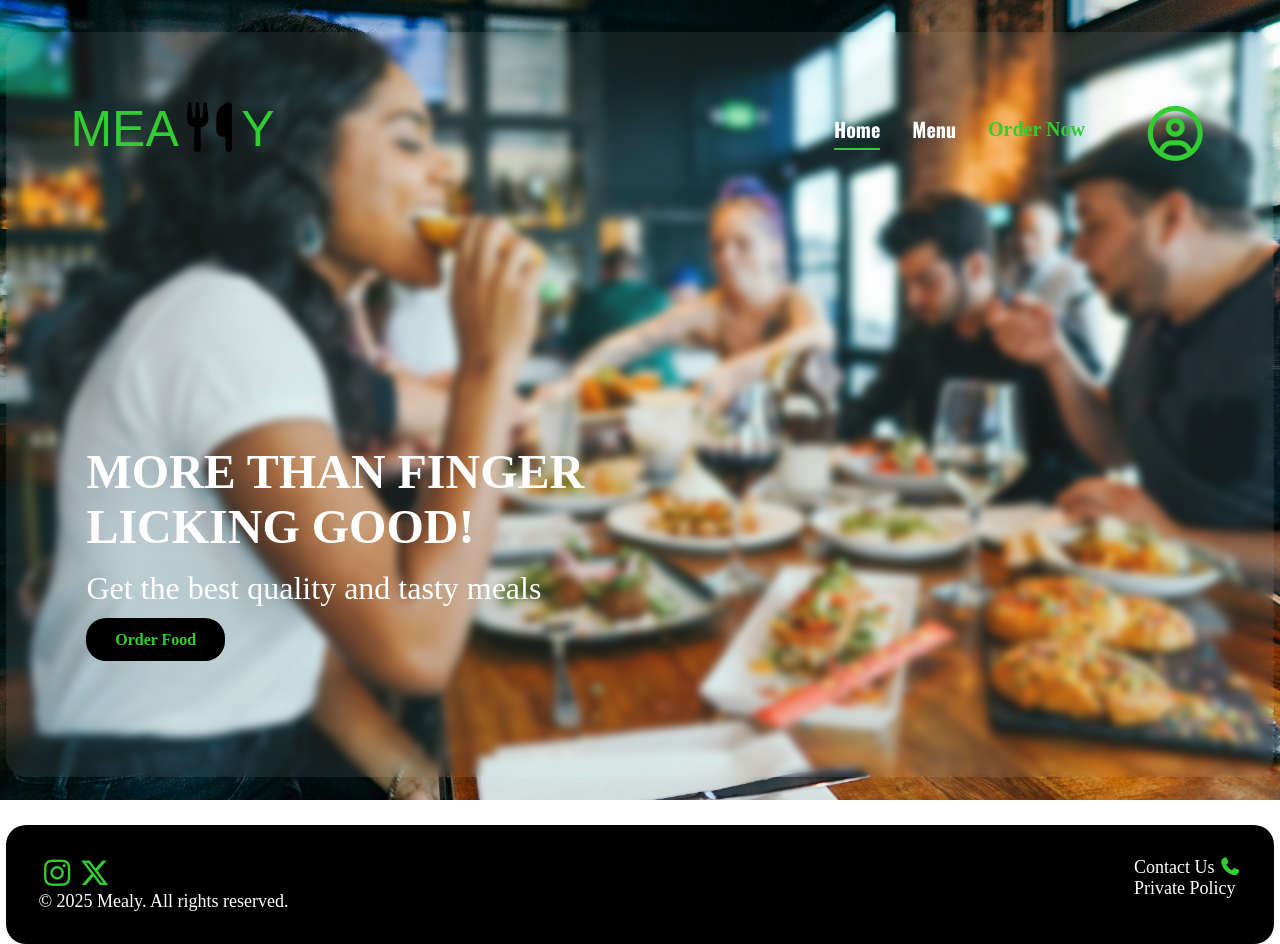
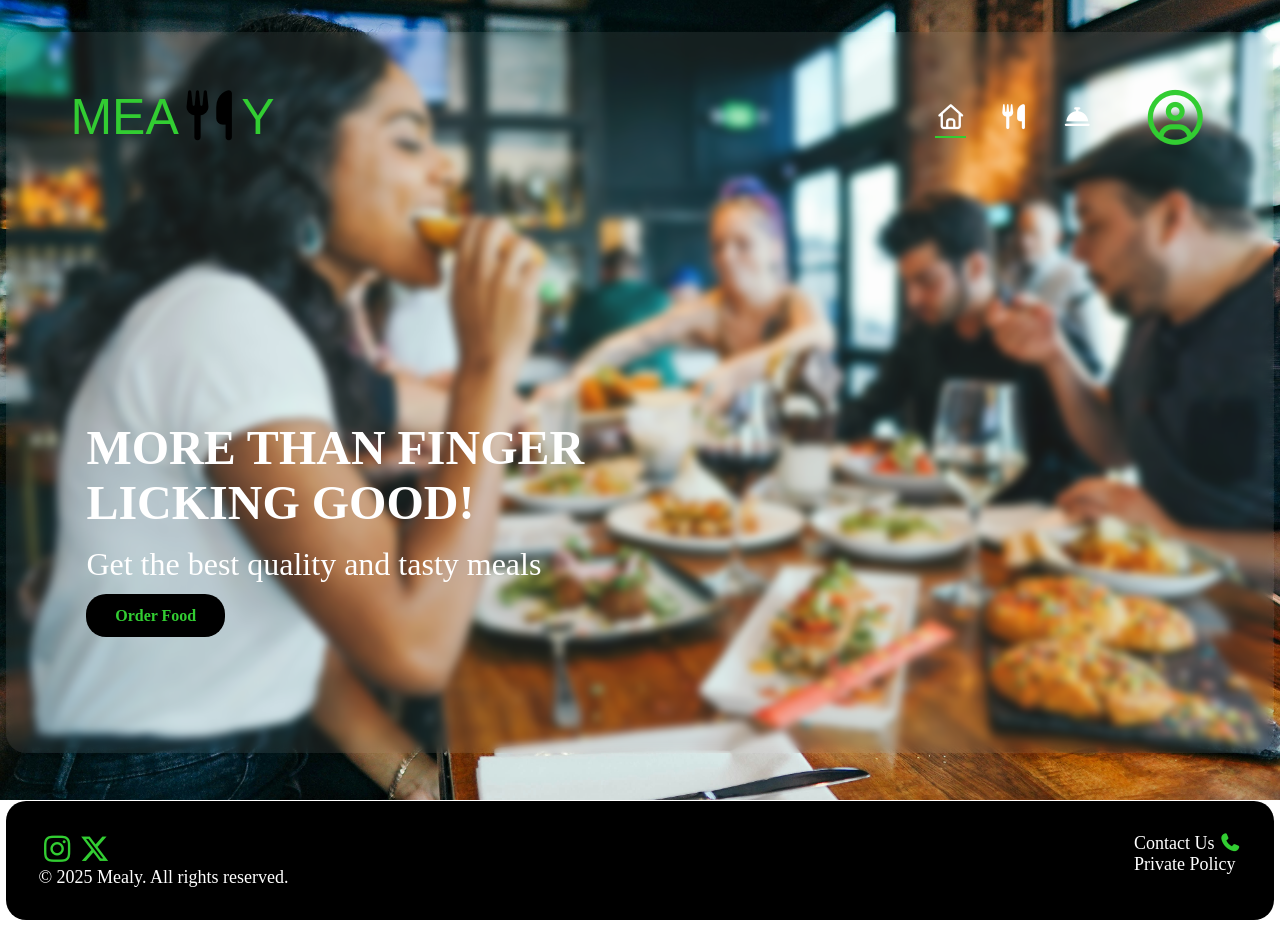
Before and after one commit to Brian-op/Mealy-Front_end, a React (Vite) app in the folder mealy-client/: page /home in a window 1280 px wide. After the commit the page ends 920 px from the top, so only its background shows below. Built offline with nearby package versions, Linux system fonts and the light colour scheme; a web font is replaced by a local one.

Commit message:
Created and made changes on styling

```diff
--- a/mealy-client/src/index.css
+++ b/mealy-client/src/index.css
@@ -25,3 +25,34 @@
 .nav-link.active {
     border-bottom: 2px solid limegreen;
 }
+
+
+
+.tooltip {
+    position: relative;
+    display: inline-block;
+    cursor: pointer;
+}
+
+.tooltiptext {
+    visibility: hidden;
+    background-color: #333;
+    color: #fff;
+    text-align: center;
+    font-size: 11px;
+    padding: 5px 10px;
+    border-radius: 5px;
+    position: absolute;
+    top: 100%;
+    left: 50%;
+    transform: translateX(-50%);
+    opacity: 0;
+    transition: opacity 0.3s;
+    white-space: nowrap;
+    z-index: 1;
+}
+
+.tooltip:hover .tooltiptext {
+    visibility: visible;
+    opacity: 1;
+}
--- a/mealy-client/src/pages/Home.css
+++ b/mealy-client/src/pages/Home.css
@@ -22,18 +22,22 @@
     gap: 1.5rem;
     margin-right: 1rem;
     align-items: center;
+
+    i{
+        color:white;
+        font-size: 25px;
+    }
 }
 
 .nav .profile-icon {
-    margin-left: 0.5rem;
-    font-size: 55px;
 
     i {
         color: limegreen;
+        font-size: 55px;
 
 
         &:hover {
-                color: #000;
+                color:white;
             }
     }
 }
@@ -61,8 +65,8 @@
     font-size: 20px;
 }
 
-.nav ul li a:hover,
-.nav ul li a.order-now {
+.nav ul li i:hover,
+.nav ul li i.order-now {
     color: limegreen;
 }
 
--- a/mealy-client/src/pages/Home.jsx
+++ b/mealy-client/src/pages/Home.jsx
@@ -12,22 +12,25 @@ function Home() {
     <div className="nav">
       <div className="brand">MEA<i className="fa-solid fa-utensils"/>Y</div>
       <div className='nav-right'>     <ul>
-        <li>
+        <li className='tooltip'>
           <NavLink to="/home" className={({ isActive }) => isActive ? "nav-link active" : "nav-link"}>
-            Home
+            <i class="fa-regular fa-house"></i>
+            <span className="tooltiptext">Home</span>
           </NavLink>
         </li>
-        <li>
+        <li className='tooltip'>
           <NavLink to="/meals" className={({ isActive }) => isActive ? "nav-link active" : "nav-link"}>
-            Menu
+            <i class="fa-solid fa-utensils"></i>
+            <span className="tooltiptext">Menu</span>
           </NavLink>
         </li>
-        <li>
+        <li className='tooltip'>
           <NavLink to="/meals" className="order-now">
-            Order Now
+            <i class="fa-solid fa-bell-concierge"></i>
+            <span className="tooltiptext">Order Now</span>
           </NavLink>
         </li>
-        <li>
+        <li className='tooltip'>
         {user && user.role === "admin" && (
               <NavLink
                 to="/admin"
@@ -36,14 +39,18 @@ function Home() {
                 }
               >
                 Admin Panel
+                <span className="tooltiptext">Admin Panel</span>
               </NavLink>
             )}
             </li>
       </ul>
+      <div className='tooltip'>
       <div className="profile-icon">
         <NavLink to="/profile" className={({ isActive }) => isActive ? "nav-link active" : "nav-link"}>
           <i className="fa-regular fa-circle-user"></i>
+          <span className="tooltiptext">Profile</span>
         </NavLink>
+        </div>
       </div>
       </div>
 
--- a/mealy-client/src/pages/Menu.css
+++ b/mealy-client/src/pages/Menu.css
@@ -48,6 +48,7 @@
     color: white;
     font-weight: bold;
     transition: color 0.3s ease;
+    font-size: 20px;
 }
 
 .navbar ul li a:hover {
--- a/mealy-client/src/pages/Profile.jsx
+++ b/mealy-client/src/pages/Profile.jsx
@@ -20,16 +20,18 @@ function Profile() {
     <div className="profile-page">
       <nav className='navbar-p'>
         <ul>
-          <li>  <NavLink
+          <li className='tooltip'>  <NavLink
           to="/home"
           className={({ isActive }) =>
             isActive ? "nav-link active" : "nav-link"
           }
         >
           <i class="fa-regular fa-house"></i>
+          <span className="tooltiptext">Home</span>
         </NavLink></li>
         </ul>
       </nav>
+
       <h2 className="profile-heading">My Profile</h2>
       <div className="profile-card">
         <div className="profile-info">
```
Also changed, not shown: mealy-client/src/pages/Profile.css (line endings or trailing spaces).
